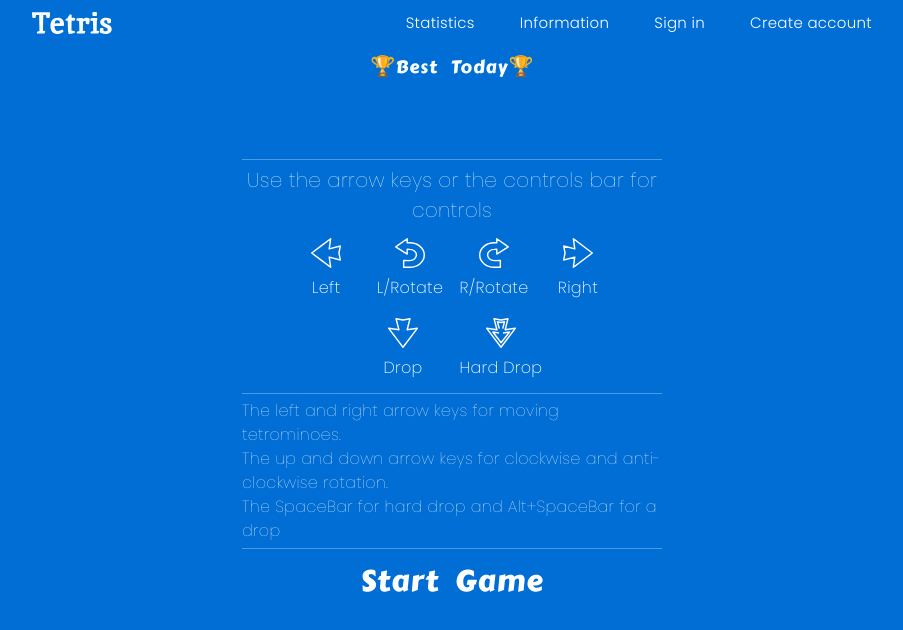
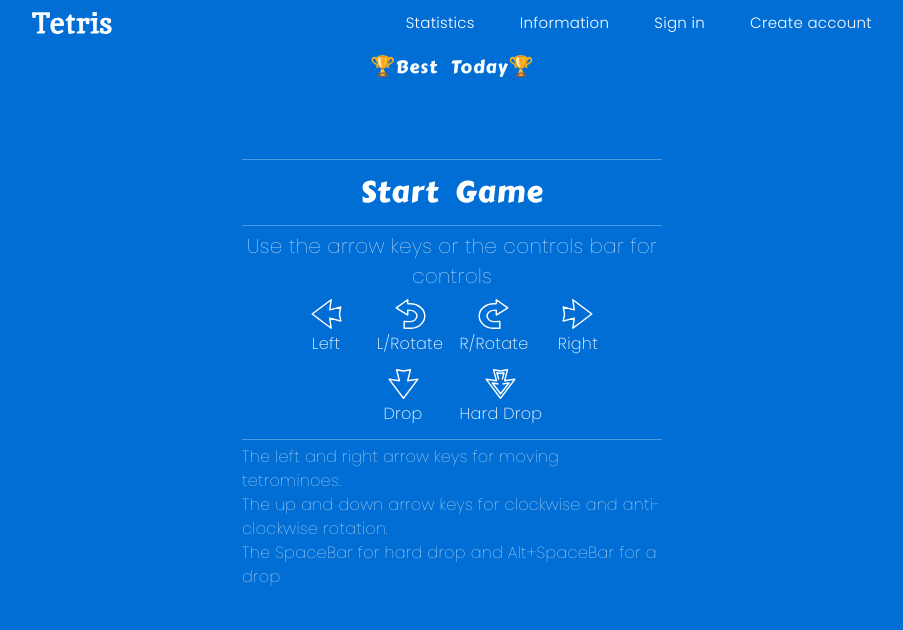
Before and after one commit to CudiLala/Tetris, a Next.js app: page / in a window 1280 px wide. Shown: the top 630 px of the page, without its empty margins (188-1091 px from the left). Built offline with nearby package versions, Linux system fonts and the light colour scheme.

Commit message:
resizing game controls

```diff
--- a/game_engine/utils.ts
+++ b/game_engine/utils.ts
@@ -452,7 +452,7 @@ async function startGame({
 }: StartFnArgs) {
   if (game.new) prepareGame(setGameState, setGameInfo);
   await startCountDown(setCountDown);
-  GameEvent.emit("started");
+  // GameEvent.emit("started");
 
   function run(timestamp: number) {
     if (game.state === "playing") {
--- a/gameplay_components/startDisplay.tsx
+++ b/gameplay_components/startDisplay.tsx
@@ -13,8 +13,6 @@ export default function StartDisplay({ visible }: { visible: boolean }) {
     <div className={className}>
       <BestToday />
       <div className={styles.spacer} />
-      <Instruction />
-      <div className={styles.spacer} />
       <div className={styles.actionButtonsBox}>
         <button
           className={`${styles.button} t-carter`}
@@ -23,6 +21,8 @@ export default function StartDisplay({ visible }: { visible: boolean }) {
           Start Game
         </button>
       </div>
+      <div className={styles.spacer} />
+      <Instruction />
     </div>
   );
 }
--- a/styles/components/gameplay.module.css
+++ b/styles/components/gameplay.module.css
@@ -96,12 +96,12 @@
 }
 
 .controls .impotent .arrow {
-  height: 4rem;
+  height: 3rem;
 }
 
 .controls .arrow {
-  height: 3rem;
-  width: 3rem;
+  height: 3.5rem;
+  width: 3.5rem;
 }
 .controls .text {
   font-size: 1.6rem;
@@ -252,3 +252,10 @@
   font-size: 1.5rem;
   line-height: 2rem;
 }
+
+@media screen and (max-height: 600) {
+  .controls .arrow {
+    width: 3rem;
+    height: 3rem;
+  }
+}
```
